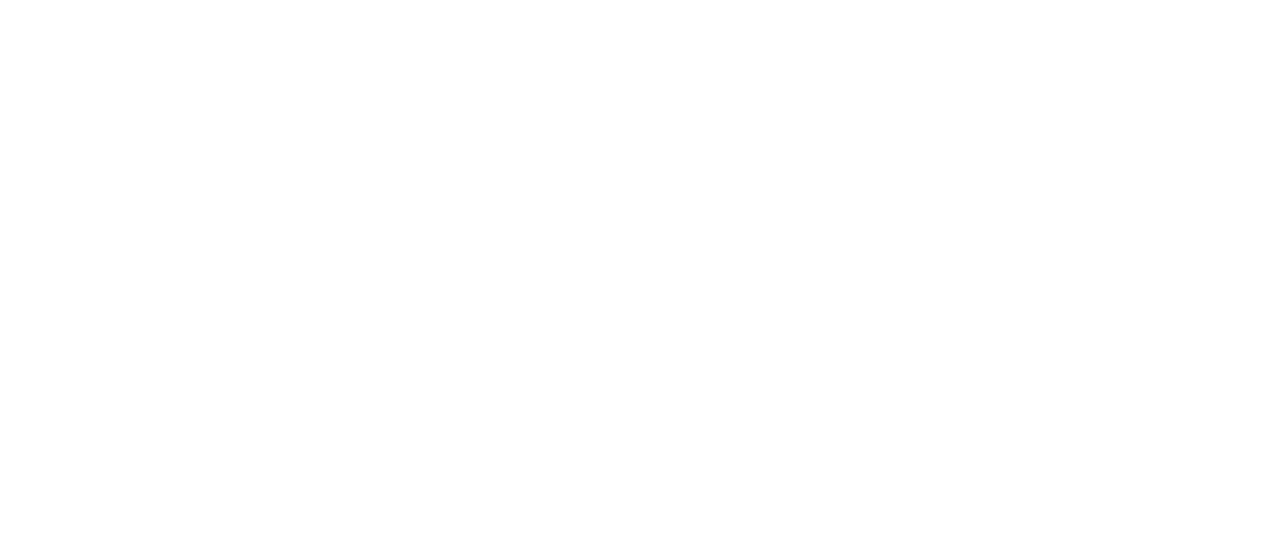
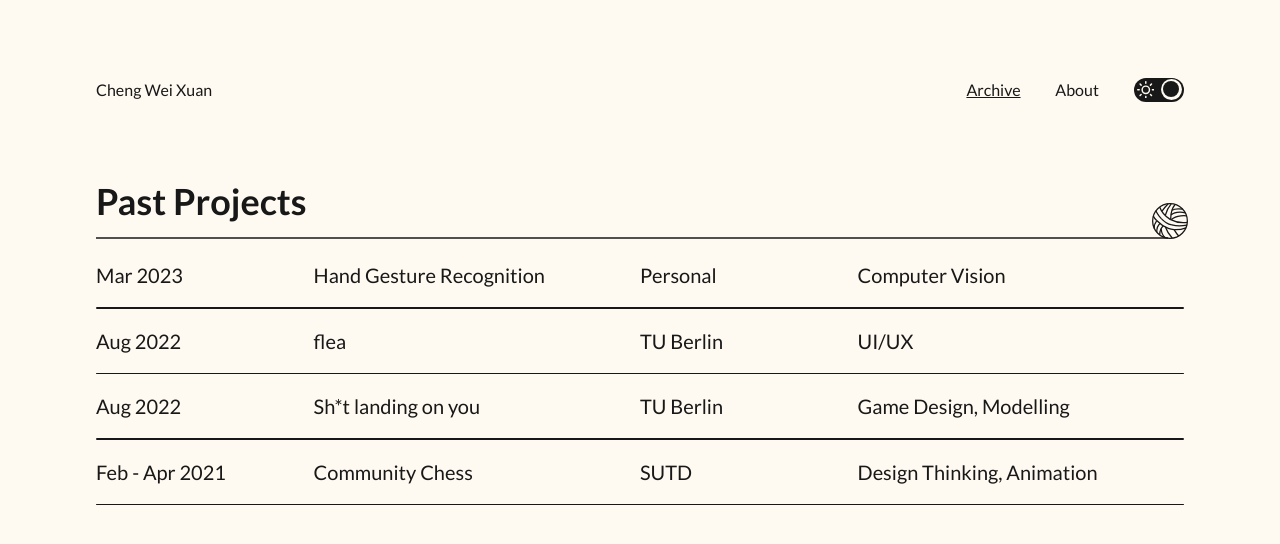
Before and after one commit to Jaywhisker/Portfolio_WebsiteV1, a React (Create React App) app: page /archive in a window 1280 px wide. Shown: the top 544 px of the page. Built offline with nearby package versions, Linux system fonts and the light colour scheme.

Commit message:
added finish about and archive pages

```diff
--- a/src/components/Global.css
+++ b/src/components/Global.css
@@ -15,7 +15,7 @@
 
 p {
     color: var(--dark_base);
-    transition: color 1.5s;
+    transition: color 1.5s ease;
     font-family: 'Lato';
 }
 
--- a/src/components/LineDivider.js
+++ b/src/components/LineDivider.js
@@ -2,8 +2,7 @@
 import gsap ,{ Elastic } from 'gsap';
 import '../components/styles/LineDividerStyles.css'
 
-function YarnLine({pathColour}) {
-    console.log(pathColour)
+function YarnLine({pathColour, lineContainerElement, pathElement}) {
     const [bounce, setBounce] = useState(false)
     const [mouseX, setMouseX] = useState(0);
     const [mouseY, setMouseY] = useState(0);
@@ -18,17 +17,48 @@
     let straightSection = `M0,50 L${lineWidth -16}, 50`
 
 
+    useEffect(() => {
+        if (pathElement !== undefined) {
+            if (playAnimation) {
+                pathElement.style.setProperty('stroke-dasharray', (lineWidth -17) + 'px')
+                pathElement.style.setProperty('stroke-dashoffset', (lineWidth -18) + 'px')
+                pathElement.style.animation = 'drawline 3.93s forwards ease-in-out'
+                const timeoutId = setTimeout(() => {
+                    setPlayAnimation(false)
+                    }, 4000);
+                  return () => {
+                    clearTimeout(timeoutId);
+                  };
+            } else {
+                window.addEventListener('mousemove', handleMouseMove);
+                var rangecurveleft = mouseX - 50
+                var rangecurveright = mouseX + 50 > `${lineWidth - 50}` ? `${lineWidth - 50}` : mouseX + 50
+
+                var leftsection = `M0,50 L${rangecurveleft}, 50`
+                var rightsection = `M${rangecurveright},50 L${lineWidth-16}, 50`
+                var curve = `M${rangecurveleft}, 50 Q${mouseX}, 50 ${rangecurveright}, 50`
+                var line = leftsection + " " + curve + " " + rightsection
+
+                pathElement.setAttribute('d', line);
+            }
+        } else {
+            setPlayAnimation(true)
+        }
+        return () => {
+        window.removeEventListener('mousemove', handleMouseMove);
+        };
+    }, [playAnimation,  pathElement]);
+
     const handleMouseMove = (e) => {
         var mouseXcoord = e.clientX;
         var mouseYcoord = e.clientY;
         setMouseX(e.offsetX);
         setMouseY(e.offsetY);
-        divLocation = document.querySelector('.linecontainer').getBoundingClientRect()
+        divLocation = lineContainerElement.getBoundingClientRect()
 
         if ( 0 <= divLocation.bottom <= window.innerHeight) {
             if (divLocation.left <= mouseXcoord && mouseXcoord <= (divLocation.right - 100) && (divLocation.top+25) <= mouseYcoord && mouseYcoord <= (divLocation.bottom-25)) {
                 setBounce(true)
-                console.log(divLocation, e)
             } else {
                 setBounce(false)
             }
@@ -42,34 +72,6 @@
             setBounce(false)
         }
     };
-
-
-    useEffect(() => {
-        if (playAnimation) {
-            document.querySelector('.linePath').style.setProperty('stroke-dasharray', (lineWidth -17) + 'px')
-            document.querySelector('.linePath').style.setProperty('stroke-dashoffset', (lineWidth -18) + 'px')
-            document.querySelector('.linePath').style.animation = 'drawline 6.05s forwards ease-in-out'
-            const timeoutId = setTimeout(() => {
-                setPlayAnimation(false)
-                var rangecurveleft = mouseX - 50
-                var rangecurveright = mouseX + 50 > `${lineWidth - 50}` ? `${lineWidth - 50}` : mouseX + 50
-
-                var leftsection = `M0,50 L${rangecurveleft}, 50`
-                var rightsection = `M${rangecurveright},50 L${lineWidth-16}, 50`
-                var curve = `M${rangecurveleft}, 50 Q${mouseX}, 50 ${rangecurveright}, 50`
-                var line = leftsection + " " + curve + " " + rightsection
-                document.getElementById('#path').setAttribute('d', line);
-                }, 6000);
-              return () => {
-                clearTimeout(timeoutId);
-              };
-        } else {
-            window.addEventListener('mousemove', handleMouseMove);
-        }
-        return () => {
-        window.removeEventListener('mousemove', handleMouseMove);
-        };
-    }, [playAnimation]);
 
 
     function setCurve () {
@@ -87,7 +89,7 @@
             var curve = `M${rangecurveleft}, 50 Q${mouseX}, ${curveup} ${rangecurveright}, 50`
 
             var line = leftsection + " " + curve + " " + rightsection
-            var pathElement = document.getElementById('#path');
+            // var pathElement = document.getElementById('#path');
 
             gsap.to(pathElement, {
               attr: { d: line },
@@ -103,7 +105,7 @@
             var curve = `M${rangecurveleft}, 50 Q${mouseX}, 50 ${rangecurveright}, 50`
             var line = leftsection + " " + curve + " " + rightsection
 
-            var pathElement = document.getElementById('#path');
+            // var pathElement = document.getElementById('#path');
 
             gsap.to(pathElement, {
               attr: { d: line },
@@ -127,17 +129,18 @@
                 <svg width={lineWidth-16} height="100">
                 <path
                     vectorEffect="non-scaling-stroke"
-                    id="#path"
+                    id="path"
                     className='linePath'
                     d={straightSection}
                     stroke= {pathColour}
                     strokeWidth="1.5px"
                     fill="none"
+                    style={{transition: 'stroke 1.5s ease'}}
                 />
                 </svg>
                 <svg className='yarn' xmlns="http://www.w3.org/2000/svg" viewBox="0 0 225 225">
                     <defs>
-                        <style>{`.cls-1{fill:none;stroke:${pathColour};stroke-miterlimit:10;stroke-width:8px;}`}</style>
+                        <style>{`.cls-1{fill:none;stroke:${pathColour};stroke-miterlimit:10;stroke-width:8px;transition: stroke 1.5s ease}`}</style>
                     </defs>
                     <g id="Layer_4">
                         <circle className="cls-1" cx="112.5" cy="112.5" r="108.5"/>
--- a/src/components/Navbar.js
+++ b/src/components/Navbar.js
@@ -1,6 +1,6 @@
-import React,  { useState, useEffect }  from 'react';
+import React,  { useEffect }  from 'react';
 import '../components/styles/NavBarScreenStyles.css';
-import { useNavigate, useParams, useLocation } from 'react-router-dom';
+import { useNavigate, useLocation } from 'react-router-dom';
 import LightToggle from './LightToggle';
 
 
--- a/src/components/styles/AboutScreenStyles.css
+++ b/src/components/styles/AboutScreenStyles.css
@@ -1,4 +1,5 @@
-.about-container{
+.about-container,
+.archive-container{
     height: 100vh;
     width: 100vw;
     position:absolute;
@@ -9,30 +10,49 @@
 
 .about,
 .skills,
-.experiences {
+.experiences,
+.archive {
     margin-left: 7.5vw;
     margin-bottom: 75px;
 }
 
+
 .about-header,
 .skills-header,
-.experiences-header{
+.experiences-header,
+.archive-header{
     display: flex;
     flex-direction: column;
 }
 
+@keyframes slideright {
+    0%{
+        margin-left: -7.5vw;
+        opacity: 0;
+    } 100%{
+        margin-left: 0;
+        opacity: 1;
+    }
+}
+
 .about-text,
 .skills-text,
-.experiences-text{
+.experiences-text,
+.archive-text{
     font: 600 36px 'Lato';
     margin: 0;
     margin-bottom: -35px;
+    opacity: 0;
+    animation: slideright 1.2s forwards ease-in-out 1.25s
 }
 
 .about-content{
     flex-direction: row;
     display: flex;
     margin-top: -15px;
+    margin-bottom: -30px;
+    opacity: 0;
+    animation: slideright 1.2s forwards ease-in-out 1.25s
 }
 
 .about-me{
@@ -43,7 +63,7 @@
 }
 
 .about-me-text{
-    font: 400 18px 'Lato';
+    font: 400 20px 'Lato';
     word-spacing: 2px;
     line-height: 25px;
     margin: 0;
@@ -56,7 +76,7 @@
 }
 
 .about-contacts-header{
-    font: 600 24px 'Lato';
+    font: 600 22px 'Lato';
     margin: 0;
     margin-bottom: 15px;
 }
@@ -64,4 +84,80 @@
 .about-contacts-link{
     font: 500 20px 'Lato';
     margin-bottom: 15px;
+    transition: color 1.5s ease;
 }
+
+
+.skill-set{
+    display: flex;
+    flex-direction: column;
+    margin-bottom: -15px;
+    opacity: 0;
+    animation: slideright 1.2s forwards ease-in-out 1.25s
+}
+
+.experiences-table,
+.archive-table{
+    display: flex;
+    flex-direction: column;
+    margin-bottom: -15px;
+    opacity: 0;
+    position: absolute;
+    left: 0;
+    animation: tableright 1.2s forwards ease-in-out 1.25s
+}
+
+@keyframes tableright {
+    0%{
+        left: 0;
+        opacity: 0;
+    } 100%{
+        left: 7.5vw;
+        opacity: 1;
+    }
+}
+
+.skill-set-header{
+    font: 400 20px 'Lato';
+    margin: 0;
+    margin-bottom: 15px;
+    text-decoration: underline;
+}
+
+.skill-set-text{
+    font: 400 20px 'Lato';
+    margin: 0;
+    margin-bottom: 30px;
+}
+
+.experiences-row,
+.archive-row{
+    display: flex;
+    flex-direction: row;
+    margin-top: -45px;
+}
+
+.archive-row:hover *,
+.experiences-row:hover *{
+    cursor: pointer;
+}
+
+.experiences-data,
+.experiences-company{
+    width: 25%;
+    font: 400 20px 'Lato';
+}
+
+.experiences-scope{
+    width:50%;
+    font: 400 20px 'Lato';
+}
+
+.experiences-table-line,
+.archive-line{
+    width: calc(100vw * 0.85);
+    height: 1.5px;
+    border-radius: 1px;
+    margin: 0 0 45px 0;
+    transition: background-color 1.5s;
+}
--- /dev/null
+++ b/src/components/styles/ArchiveScreenStyles.css
@@ -0,0 +1,19 @@
+.archive-date{
+    width: 20%;
+    font: 400 20px 'Lato';
+}
+
+.archive-name{
+    width: 30%;
+    font: 400 20px 'Lato';
+}
+
+.archive-company{
+    width: 20%;
+    font: 400 20px 'Lato';
+}
+
+.archive-scope{
+    width: 30%;
+    font: 400 20px 'Lato';
+}
--- a/src/components/styles/LineDividerStyles.css
+++ b/src/components/styles/LineDividerStyles.css
@@ -15,7 +15,7 @@
     position: absolute;
     bottom: 49px;
     left: 0;
-    animation: rollin 6.05s forwards ease-in-out, rotating 6s forwards ease-in-out
+    animation: rollin 4s forwards ease-in-out, rotating 4s forwards ease-in-out;
 }
 
 
--- a/src/components/styles/NavBarScreenStyles.css
+++ b/src/components/styles/NavBarScreenStyles.css
@@ -7,6 +7,9 @@
     margin: 8vh 7.5vw;
     opacity: 0;
     animation: fadein 1s forwards;
+    position: sticky;
+    top:8vh;
+    left:7.5vw;
 }
 
 .rightnavContainer{
--- /dev/null
+++ b/src/data/archive.json
@@ -0,0 +1,32 @@
+{
+    "projects": [
+      {
+        "key": "Hand_Gesture_Recognition",
+        "date": "Mar 2023",
+        "name": "Hand Gesture Recognition",
+        "company": "Personal",
+        "scope": "Computer Vision"
+      },
+      {
+        "key": "flea",
+        "date": "Aug 2022",
+        "name": "flea",
+        "company": "TU Berlin",
+        "scope": "UI/UX"
+      },
+      {
+        "key": "sh*t_landing_on_you",
+        "date": "Aug 2022",
+        "name": "Sh*t landing on you",
+        "company": "TU Berlin",
+        "scope": "Game Design, Modelling"
+      },
+      {
+        "key": "Community_Chess",
+        "date": "Feb - Apr 2021",
+        "name": "Community Chess",
+        "company": "SUTD",
+        "scope": "Design Thinking, Animation"
+      }
+    ]
+  }
--- /dev/null
+++ b/src/data/experience.json
@@ -0,0 +1,16 @@
+{
+    "experience": [
+      {
+        "key": "1",
+        "date": "Aug 2023 - Dec 2023",
+        "company": "DSTA",
+        "scope": "Software Engineering, Natural Language Processing"
+      },
+      {
+        "key": "2",
+        "date": "Jan 2021 - Apr 2021 ",
+        "company": "DSTA",
+        "scope": "Computer Vision, Web Development"
+      }
+    ]
+  }
--- a/src/routes/Routes.js
+++ b/src/routes/Routes.js
@@ -2,7 +2,7 @@
 import { BrowserRouter as Router, Routes, Route } from 'react-router-dom';
 import HomeScreen from '../views/HomeScreen';
 import AboutScreen from '../views/AboutScreen';
-import YarnLine from '../components/LineDivider';
+import ArchiveScreen from '../views/ArchiveScreen';
 
 const Routing = () => {
 
@@ -11,7 +11,7 @@
       <Routes>
         <Route path="/" element={<HomeScreen/>} />
         <Route path="/about" element={<AboutScreen/>}/>
-        <Route path='/archive' element={<YarnLine/>} />
+        <Route path='/archive' element={<ArchiveScreen/>} />
       </Routes>
     </Router>
   );
--- a/src/views/AboutScreen.js
+++ b/src/views/AboutScreen.js
@@ -1,24 +1,53 @@
 import React,  { useState, useEffect }  from 'react';
 
-import { setDocumentMode, DocumentMode } from '../functions/lightModeFunctions';
+import { setDocumentMode } from '../functions/lightModeFunctions';
 import NavBar from '../components/Navbar';
 import YarnLine from '../components/LineDivider';
+import experienceJSON from '../data/experience.json'
 
 import '../components/Global.css'
 import '../components/styles/AboutScreenStyles.css'
 
 const AboutScreen = () => {
 
-  const [aboutLightMode, setAboutLightMode] = useState(DocumentMode)
+  const [aboutLightMode, setAboutLightMode] = useState(undefined)
+
+  const [lineContainerAbout, setlineContainerAbout] = useState(undefined)
+  const [pathElementAbout, setpathElementAbout] = useState(undefined)
+
+  const [lineContainerSkills, setlineContainerSkills] = useState(undefined)
+  const [pathElementSkills, setpathElementSkills] = useState(undefined)
+
+  const [lineContainerExp, setlineContainerExp] = useState(undefined)
+  const [pathElementExp, setpathElementExp] = useState(undefined)
+
   document.removeEventListener('mousemove', window.handleMouseMove)
 
   var pathColour = aboutLightMode ? "var(--dark_base)" : "var(--light_base)"
+
   useEffect(() => {
     setDocumentMode(setAboutLightMode)
     pathColour = aboutLightMode ? "var(--dark_base)" : "var(--light_base)";
+
+    if (aboutLightMode !== undefined) {
+      document.body.style.transition = "background-color 1.5s"
+      document.body.style.transitionDelay = "0.1s"
+    }
   }, [aboutLightMode]);
 
-  console.log(pathColour)
+  useEffect(() => {
+    const aboutYarnLine = document.getElementsByClassName("about-header")
+    setlineContainerAbout(aboutYarnLine[0].querySelector('.linecontainer'))
+    setpathElementAbout(aboutYarnLine[0].querySelector('#path'))
+
+    const skillsYarnLine = document.getElementsByClassName('skills-header')
+    setlineContainerSkills(skillsYarnLine[0].querySelector('.linecontainer'))
+    setpathElementSkills(skillsYarnLine[0].querySelector('#path'))
+
+    const expYarnLine = document.getElementsByClassName('experiences-header')
+    setlineContainerExp(expYarnLine[0].querySelector('.linecontainer'))
+    setpathElementExp(expYarnLine[0].querySelector('#path'))
+  }, [])
 
   return (
     <div className='about-container'>
@@ -27,7 +56,7 @@
           <div className='about'>
             <div className='about-header'>
               <p className='about-text'>About</p>
-              <YarnLine pathColour={pathColour}/>
+              <YarnLine pathColour={pathColour} lineContainerElement={lineContainerAbout} pathElement={pathElementAbout}/>
             </div>
 
             <div className='about-content'>
@@ -35,7 +64,7 @@
                 <p className='about-me-text'>Hello! I’m Wei Xuan, a student currently pursuing a bachelor degree in <b>Design and Artificial Intelligence</b> in the Singapore University of Technology and Design (SUTD).</p>
                 <p className='about-me-text'>Since young, I was always passionate about the arts and creating something enjoyable for everyone. I would like to make an impact and design things useful for others. With that, I find myself leaning towards software engineering. </p>
                 <p className='about-me-text'>Furthermore, with the rapid development in AI today, I believe we should not fear AI but rather learn how to effectively integrate it into our work. This is why I also focus my work around the human computer AI interaction. It is vital that we empower ourselves with AI while still remaining in control.</p>
-                <p className='about-me-text'>In today’s rapidly evolving world, I strongly believe in adaptability. Therefore, I find inspiration in the art of origami. Like how a single piece of paper can be transformed into so many different creations, I believe that we must be open to life-long learning. Developing a diverse skill set is crucial to remain flexible and adaptable. </p>
+                <p className='about-me-text'>In today’s rapidly evolving world, I strongly believe in adaptability. Therefore, I find inspiration in the art of origami. Like how a single piece of paper can be transformed into so many different creations, developing a diverse skill set is crucial to remain flexible and adaptable. Thus, we must be open to life-long learning. </p>
               </div>
 
               <div className='about-contacts'>
@@ -53,17 +82,44 @@
           <div className='skills'>
             <div className='skills-header'>
               <p className='skills-text'>Skills</p>
-              {/* <YarnLine pathColour={pathColour}/> */}
+              <YarnLine pathColour={pathColour} lineContainerElement={lineContainerSkills} pathElement={pathElementSkills}/>
             </div>
 
+            <div className='skill-set'>
+                <p className='skill-set-header' style={{marginTop: '-15px'}}>Web Development</p>
+                <p className='skill-set-text'>React, Next.js, Javascript, HTML/CSS, Flask, Ruby on Rails</p>
+
+                <p className='skill-set-header'>AI Development</p>
+                <p className='skill-set-text'>Tensorflow, Pytorch, Computer Vision, Natural Language Processing</p>
+
+                <p className='skill-set-header'>DevOps</p>
+                <p className='skill-set-text'>Docker, gRPC, Google Cloud, elasticSearch, ScyllaDB</p>
+
+                <p className='skill-set-header'>Creative Development</p>
+                <p className='skill-set-text' style={{marginBottom:'8px'}}>2D: Adobe Suite (Illustrator, Photoshop, Premiere Pro, After Effects), Figma</p>
+                <p className='skill-set-text'>3D: Blender, Fusion 360</p>
+              </div>
           </div>
 
           <div className='experiences'>
             <div className='experiences-header'>
               <p className='experiences-text'>Experiences</p>
-              {/* <YarnLine pathColour={pathColour}/> */}
+              <YarnLine pathColour={pathColour} lineContainerElement={lineContainerExp} pathElement={pathElementExp}/>
+            </div>
+            <div className='experiences-table'>
+              {experienceJSON.experience.map((exp) => (
+              <div key={exp.key}>
+                <div className='experiences-row'>
+                  <p className='experiences-data'>{exp.date}</p>
+                  <p className='experiences-company'>{exp.company}</p>
+                  <p className='experiences-scope'>{exp.scope}</p>
+                </div>
+                <div className='experiences-table-line' style={{backgroundColor:`${pathColour}`}}></div>
+              </div>
+              ))}
             </div>
           </div>
+          <div style={{height:'55vh'}}></div>
         </div>
   );
 };
--- /dev/null
+++ b/src/views/ArchiveScreen.js
@@ -0,0 +1,71 @@
+import React,  { useState, useEffect }  from 'react';
+
+import { setDocumentMode } from '../functions/lightModeFunctions';
+import NavBar from '../components/Navbar';
+import YarnLine from '../components/LineDivider';
+import { useNavigate } from 'react-router-dom';
+
+import '../components/Global.css'
+import '../components/styles/AboutScreenStyles.css'
+import '../components/styles/ArchiveScreenStyles.css'
+
+
+import archiveJSON from '../data/archive.json';
+
+const ArchiveScreen = () => {
+
+  const [archiveLightMode, setArchiveLightMode] = useState(undefined)
+
+  const [lineContainer, setlineContainer] = useState(undefined)
+  const [pathElement, setpathElement] = useState(undefined)
+
+  document.removeEventListener('mousemove', window.handleMouseMove)
+
+  var pathColour = archiveLightMode ? "var(--dark_base)" : "var(--light_base)"
+  const navigate = useNavigate()
+
+  useEffect(() => {
+    setDocumentMode(setArchiveLightMode)
+    pathColour = archiveLightMode ? "var(--dark_base)" : "var(--light_base)";
+
+    if (archiveLightMode !== undefined) {
+      document.body.style.transition = "background-color 1.5s"
+      document.body.style.transitionDelay = "0.1s"
+    }
+  }, [archiveLightMode]);
+
+  useEffect(() => {
+    const YarnLine = document.getElementsByClassName("archive-header")
+    setlineContainer(YarnLine[0].querySelector('.linecontainer'))
+    setpathElement(YarnLine[0].querySelector('#path'))
+  }, [])
+
+  return (
+    <div className='archive-container'>
+        <NavBar lightMode={archiveLightMode} setlightMode={setArchiveLightMode} animation={false}/>
+        <div className='archive'>
+            <div className='archive-header'>
+                <p className='archive-text'>Past Projects</p>
+                <YarnLine pathColour={pathColour} lineContainerElement={lineContainer} pathElement={pathElement}/>
+            </div>
+
+            <div className='archive-table'>
+
+                {archiveJSON.projects.map((project) => (
+                <div key={project.key} onClick={() => navigate(`/${project.key}`)}>
+                    <div className='archive-row'>
+                        <p className='archive-date'>{project.date}</p>
+                        <p className='archive-name'>{project.name}</p>
+                        <p className='archive-company'>{project.company}</p>
+                        <p className='archive-scope'>{project.scope}</p>
+                    </div>
+                    <div className='archive-line' style={{backgroundColor:`${pathColour}`}}></div>
+                </div>
+                ))}
+            </div>
+        </div>
+    </div>
+  );
+};
+
+export default ArchiveScreen;
```
